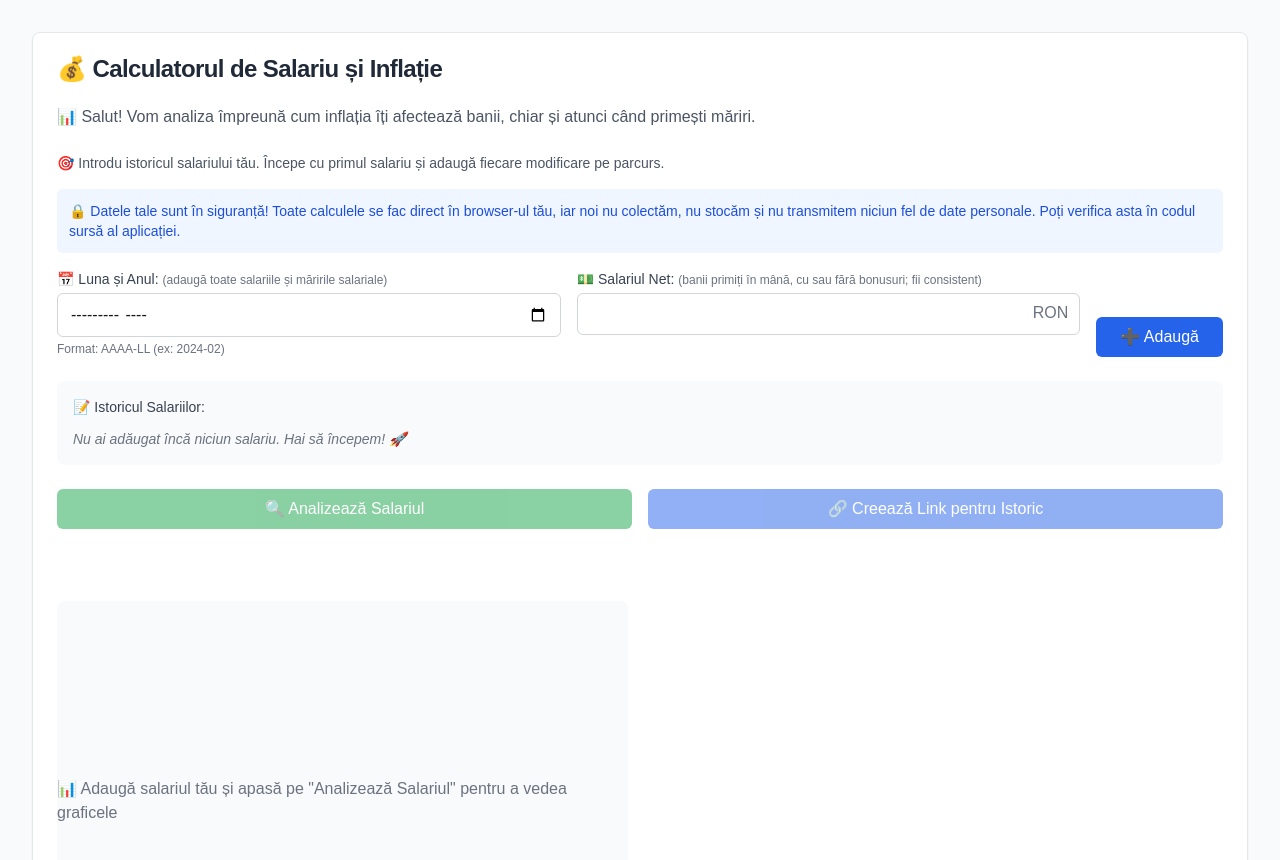
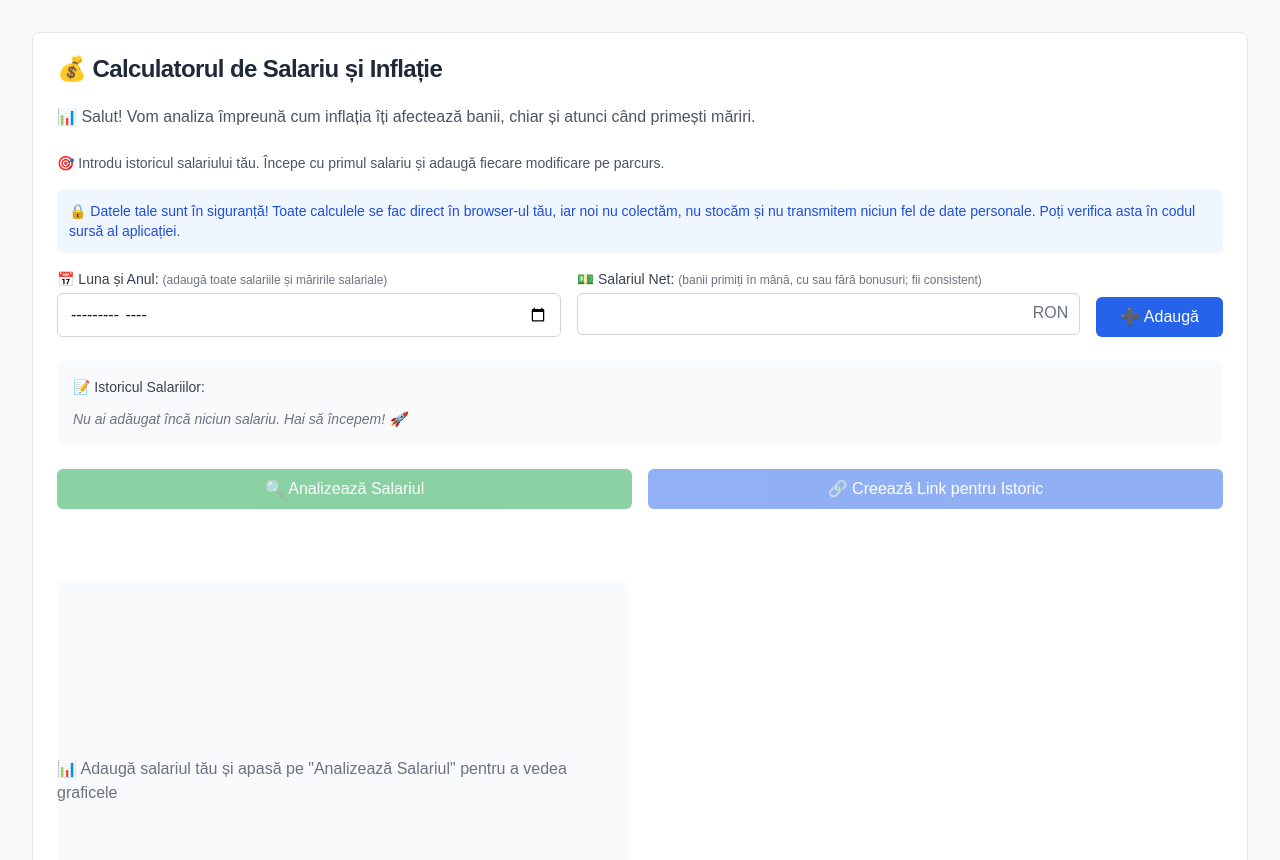
Before and after one commit to bvb-org/salary-chart, a Next.js app: page / in a window 1280 px wide. Shown: the top 860 px of the page. Built offline with nearby package versions, Linux system fonts and the light colour scheme.

Commit message:
chore: remove date format example paragraph

```diff
--- a/src/components/SalaryChart.tsx
+++ b/src/components/SalaryChart.tsx
@@ -381,9 +381,6 @@ const SalaryChart = () => {
                         className="w-full border border-gray-300 rounded-md px-3 py-2 focus:outline-none focus:ring-2 focus:ring-blue-500 focus:border-blue-500"
                         required
                       />
-                      <p className="text-xs text-gray-500 mt-1">
-                        Format: AAAA-LL (ex: 2024-02)
-                      </p>
                     </div>
                     <div className="flex-1 min-w-[200px]">
                       <label className="block text-sm font-medium text-gray-700 mb-1">
@@ -550,7 +547,7 @@ const SalaryChart = () => {
                     <ul className="mt-3 space-y-2 text-sm">
                       <li className="flex items-center text-gray-700 bg-blue-50 p-2 rounded-md">
                         <span className="w-48">🛍️ Coș cumpărături în <span className="font-medium">{chartData[0].date}</span>:</span>
-                        <span className="font-medium text-blue-700">{chartData[0].nominal.toLocaleString()} RON</span>
+                        <span className="font-medium text-blue-700">{salaryChanges[0].salary.toLocaleString()} RON</span>
                       </li>
                       <li className="flex items-center text-gray-700 bg-amber-50 p-2 rounded-md">
                         <span className="w-48">💸 Același coș astăzi:</span>
```
